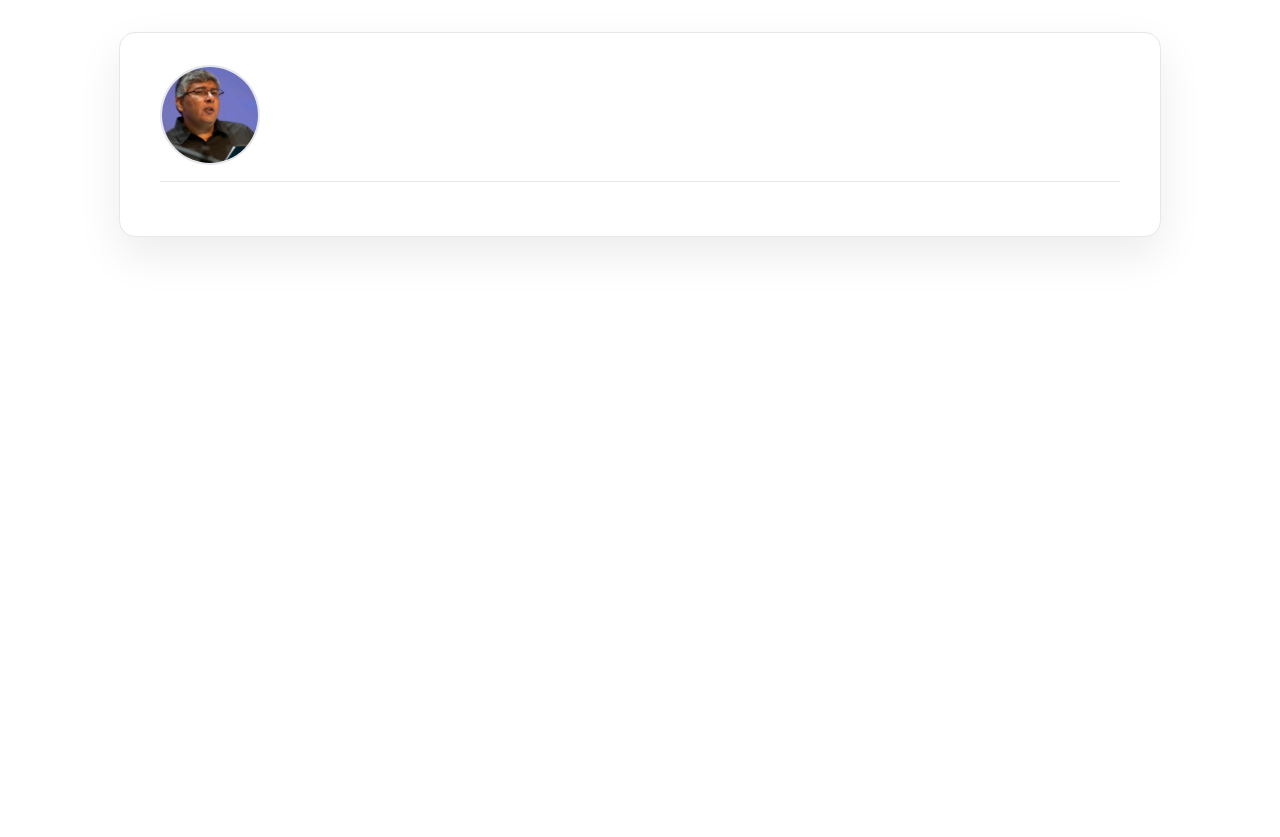
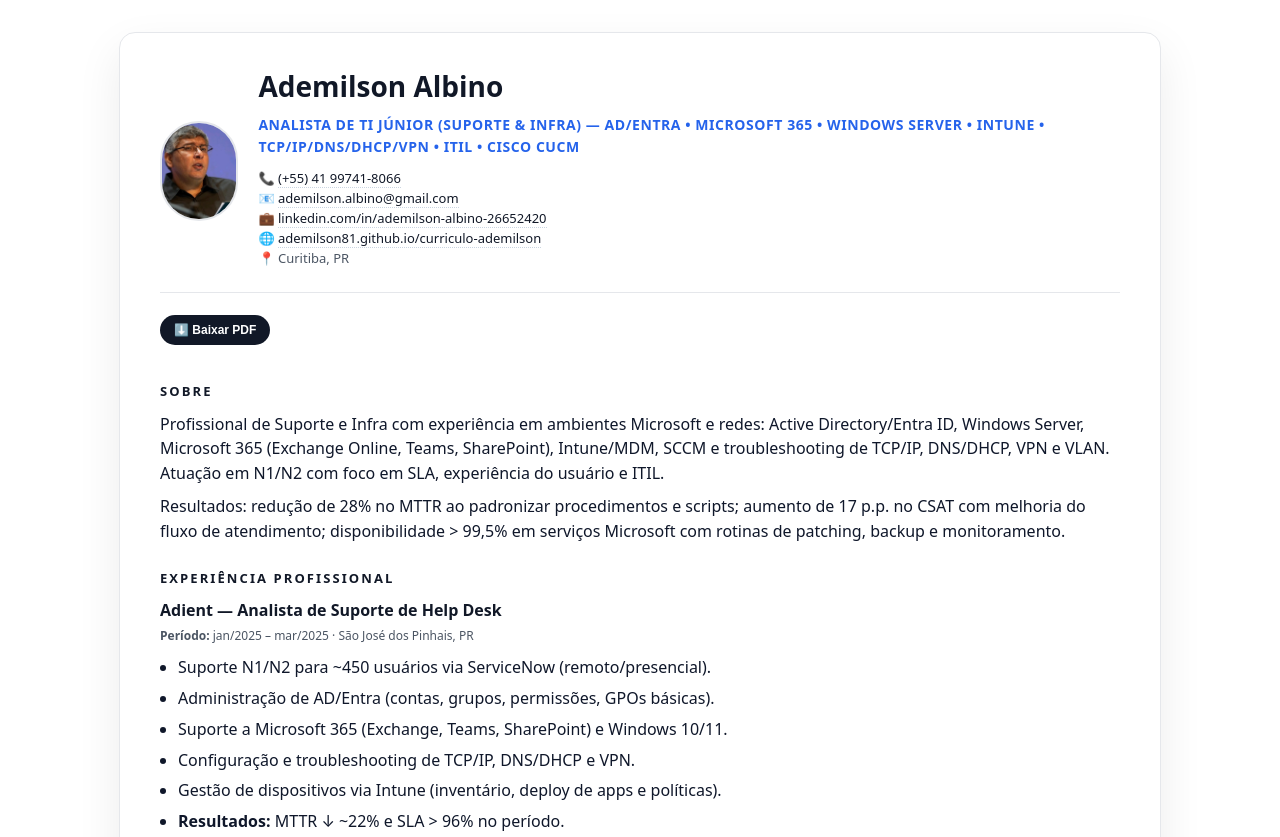
Before and after one commit to ademilson81/curriculo-ademilson, a plain HTML site: page index.html in a window 1280 px wide. Shown: the top 837 px of the page. Before the commit the page ends 800 px from the top, so only its background shows below. Drawn offline with Linux system fonts and the light colour scheme.

Commit message:
Update index.html

```diff
--- a/index.html
+++ b/index.html
@@ -85,19 +85,26 @@
     <!-- HEADER -->
     <header class="top">
       <div class="avatar">
-        <img src="foto-perfil.jpeg" alt="Foto de perfil de AdemAdemilson Albino</h1>
+        <img src="foto-perfil.jpeg" alt="Foto de perfil de Ademilson Albino" width="96" height="96" loading="lazy" decoding="async" />
+      </div>
+
+      <div>
+        <h1>Ademilson Albino</h1>
         <p class="role">
           Analista de TI Júnior (Suporte & Infra) — AD/Entra • Microsoft 365 • Windows Server • Intune • TCP/IP/DNS/DHCP/VPN • ITIL • Cisco CUCM
         </p>
 
         <p class="contact">
-          📞 tel:+5541997418066(+55) 41 99741‑8066</a><br>
+          📞 <a href="tel:+5541997418066">(+55) 41 99741‑8066</a><br>
           📧 <a href="mailto:ademilson.albino@gmail.com">ademilson.albino@gmail.com</a><br>
           💼 <a href="https://www.linkedin.com/in/ademilson-albino-26652420/" target="_blank" rel="noopener">linkedin.com/in/ademilson-albino-26652420</a><br>
           🌐 <a href="https://ademilson81.github.io/curriculo-ademilson/" target="_blank" rel="noopener">ademilson81.github.io/curriculo-ademilson</a><br>
           📍 Curitiba, PR
         </p>
-      versão em PDF">⬇️ Baixar PDF</button>
+      </div>
+    </header>
+
+    <button id="downloadPDF" onclick="window.print()" aria-label="Baixar versão em PDF">⬇️ Baixar PDF</button>
 
     <!-- SOBRE -->
     <section class="section" aria-labelledby="sobre">
```
